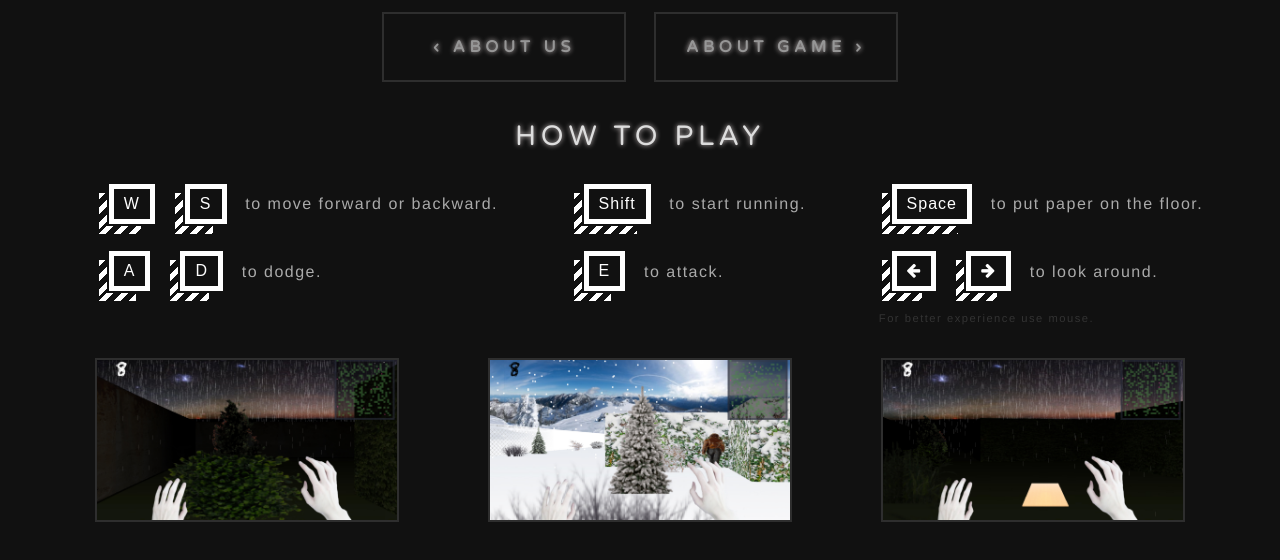
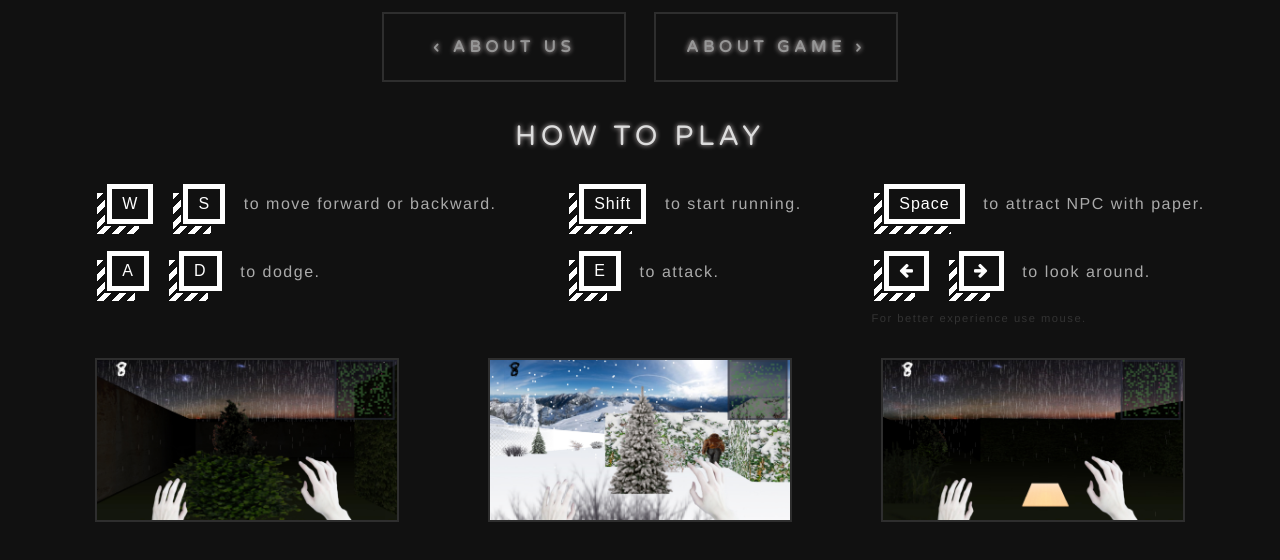
Before and after one commit to Dmitry-White/Slender, a website: page index.html in a window 1280 px wide. Shown: the part 162-722 px from the top of the page. Drawn offline with Linux system fonts and the light colour scheme.

Commit message:
Change description a bit

```diff
--- a/index.html
+++ b/index.html
@@ -128,7 +128,7 @@
                         <article>
                             <p>
                                 <button class="btn striped-shadow white"><span>Space</button>
-                                to put paper on the floor.
+                                to attract NPC with paper.
                             </p>
                             <p>
                                 <button class="btn striped-shadow white"><span><i class="fa fa-arrow-left" aria-hidden="true"></i></span></button>
```
